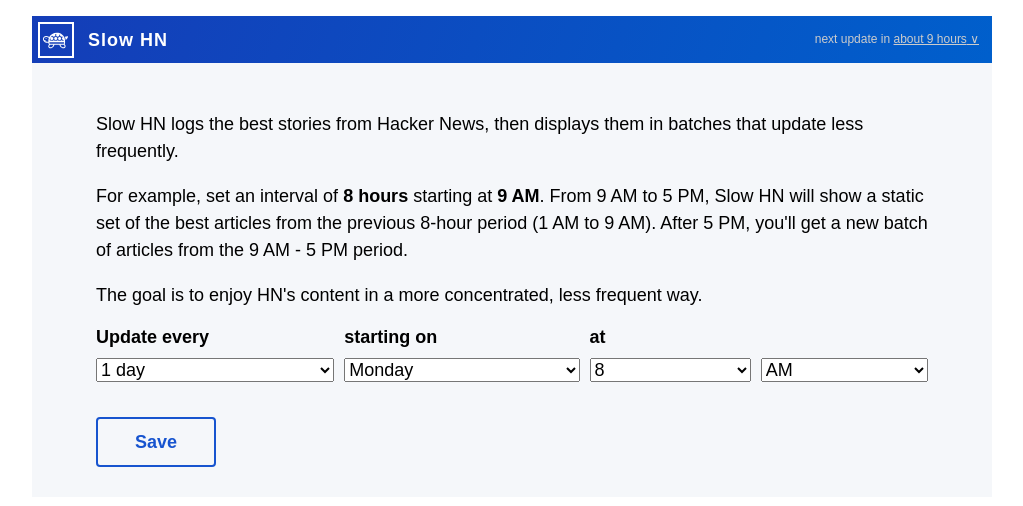
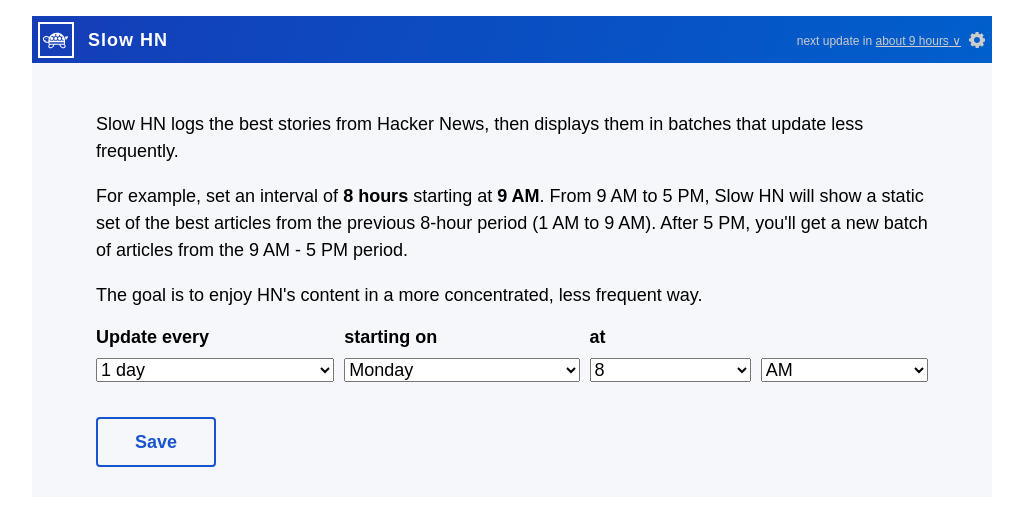
Before and after one commit to ianjdarrow/slow-hn-client, a React (Create React App) app: page /settings in a window 1280 px wide. Shown: the top 506 px of the page, without its empty margins (128-1151 px from the left). Built offline with nearby package versions, Linux system fonts and the light colour scheme; no server answers.

Commit message:
add settings icon

```diff
--- a/src/App.css
+++ b/src/App.css
@@ -38,14 +38,22 @@
 
 .header-logo-img {
   width: 25px;
-  height: 25px;
+  height: 25x;
   position: absolute;
   transform: translate(3px, 4px);
 }
 
+.header-settings {
+  width: 24px;
+  height: 24px;
+  position: absolute;
+  transform: translate(4px, -6px);
+}
+
 .interval-picker-wrapper {
   margin-left: auto;
-  margin-top: 3px;
+  margin-right: 18px;
+  margin-top: 5px;
   font-size: 12px;
   color: hsl(0,0%,80%);
 }
@@ -56,7 +64,7 @@
   color: hsl(0,0%,80%);
 }
 
-.interval-time-display.available {
+.available {
   color: hsl(0,0%,95%);
 }
 
@@ -141,7 +149,6 @@
 .settings-row {
   display: grid;
   grid-gap: 10px;
-  /*grid-template-columns: 35% 35% 15% 15%;*/
   grid-template-rows: 70px auto;
   grid-template-areas:
   "settings-interval settings-day settings-offset settings-am-pm"
--- a/src/components/Header.js
+++ b/src/components/Header.js
@@ -3,6 +3,7 @@
 import distanceInWordsToNow from 'date-fns/distance_in_words_to_now';
 
 import turtle from '../static/turtle_icon.svg';
+import gear from '../static/gear_icon.svg';
 
 class Header extends React.Component {
   constructor(props) {
@@ -16,17 +17,22 @@
       updateTime: ''
     }
   }
+
   componentWillMount() {
     this.makeUpdateTimeInWords();
     this.setState((state) => ({
       ticker: setInterval(() => {
         this.makeUpdateTimeInWords();
-      }, 20 * 1000)
+      }, 30 * 1000)
     }));
+  }
+  componentWillReceiveProps() {
+    this.makeUpdateTimeInWords();
   }
   componentWillUnmount() {
     clearInterval(this.state.ticker);
   }
+
   updateTimeOrLink() {
     const now = Math.round(new Date().getTime() / 1000);
     if (now < this.props.nextUpdate) {
@@ -40,23 +46,28 @@
     } else {
       return (
         <span className='interval-time-display available' onClick={ this.updatePosts }>
-          new posts available &rarr;
+          &larr; new posts available
         </span>
       );
     }
   }
+
   makeUpdateTimeInWords() {
     const updateTime = distanceInWordsToNow(new Date(this.props.nextUpdate*1000));
-    this.setState((state) => ({
-      updateTime: updateTime
-    }));
+    if (updateTime !== this.state.updateTime) {
+      this.setState((state) => ({
+        updateTime: updateTime
+      }));
+    }
   }
+
   updatePosts() {
     const interval = window.localStorage.slowHnInterval;
     const offset = window.localStorage.slowHnOffset;
     const anchorDay = window.localStorage.slowHnAnchorDay;
     this.props.updateTimes(interval, offset, anchorDay);
   }
+
   render() {
     return (
       <div className='header-wrapper'>
@@ -66,6 +77,9 @@
         <Link className='header-title' to='/'>Slow HN</Link>
         <div className='interval-picker-wrapper'>
           { this.updateTimeOrLink() }
+          <Link to='/settings' className='btn'>
+            <img src={ gear } className='header-settings' alt='settings' />
+          </Link>
         </div>
       </div>
     );
```
Also changed, not shown: src/static/gear_icon.svg (added).
